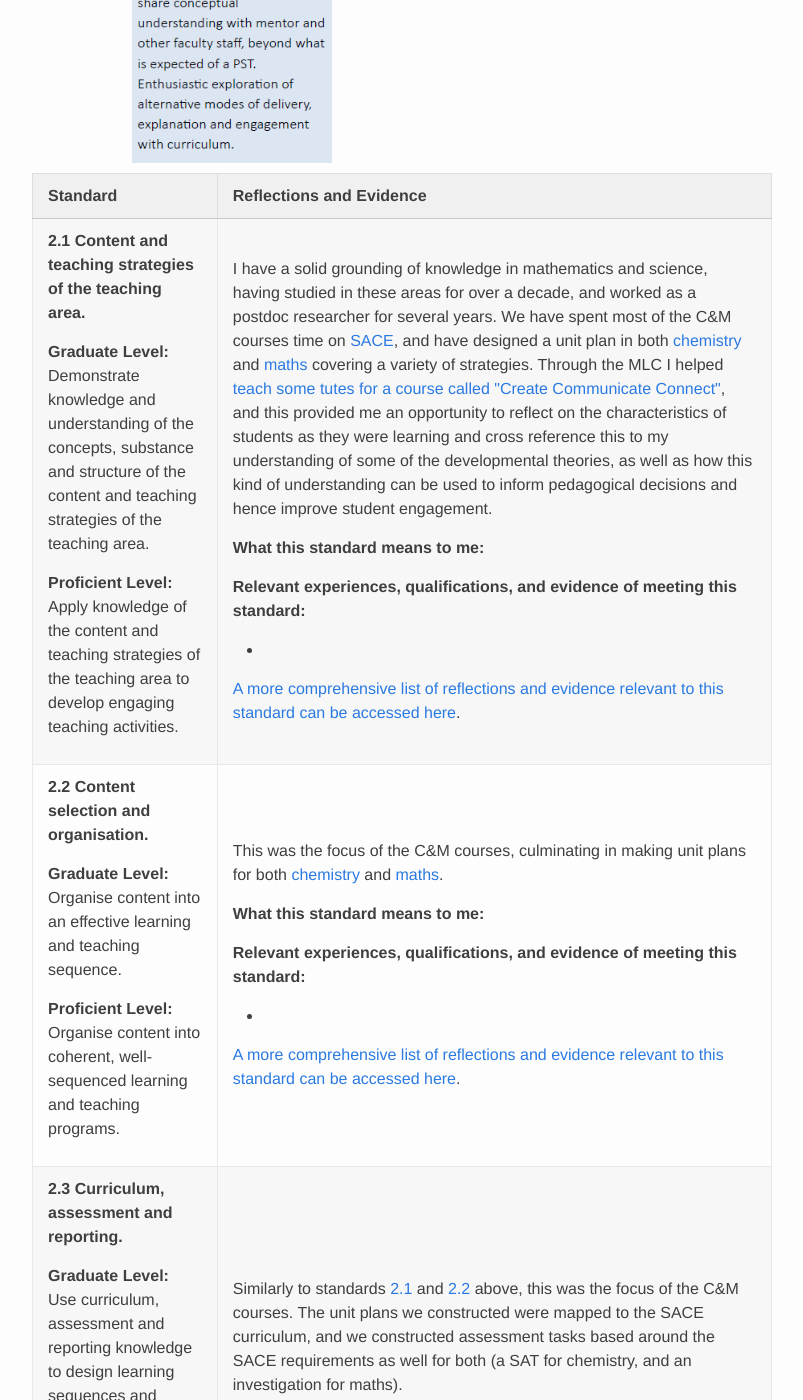
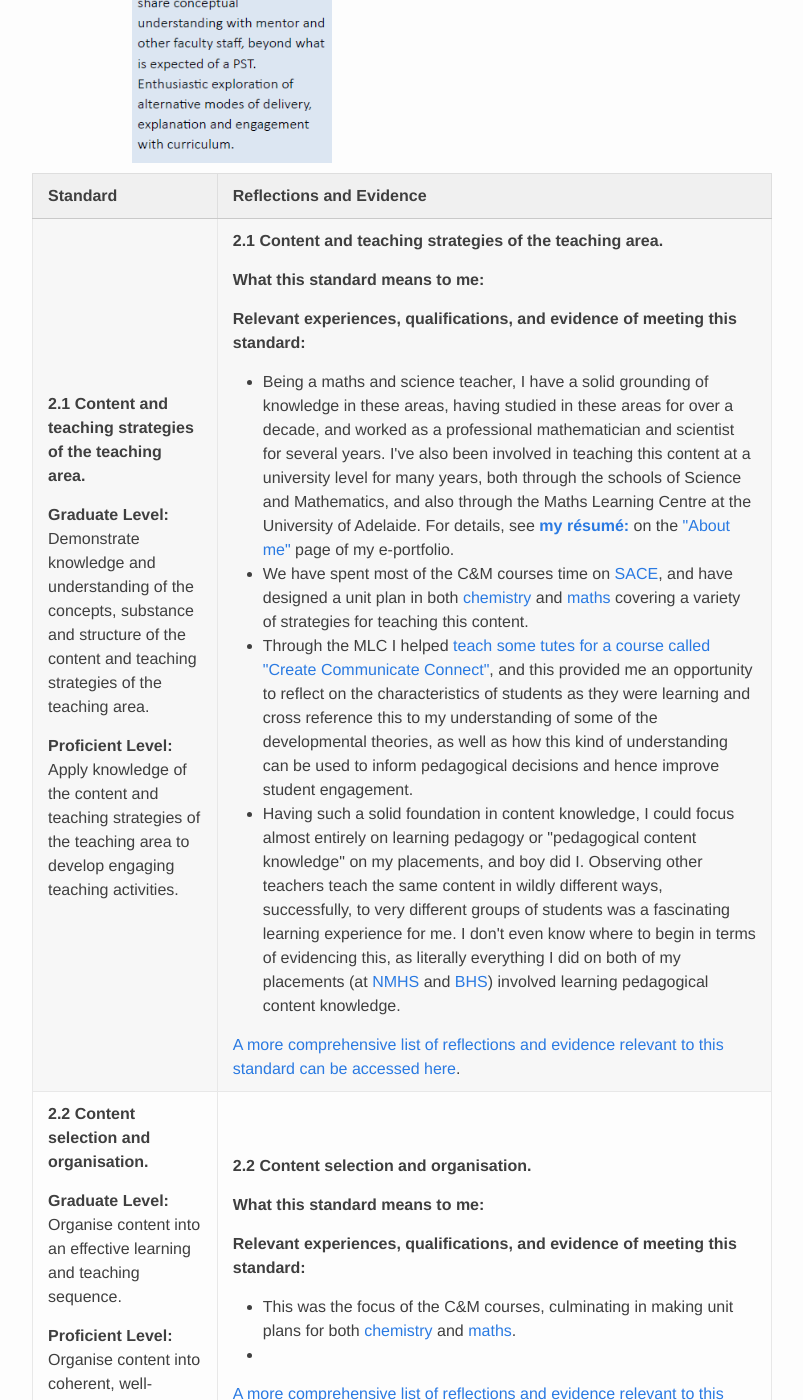
Before and after one commit to Armadilloa16/eportfolio, a Jekyll site: the page built from apst.html, in a window 1280 px wide and 1400 px high, scrolled down 9246 px. Shown: the whole window, without its empty margins (238-1041 px from the left). Built offline with Jekyll 4.4.1, drawn with Linux system fonts in a browser that asks for light colours; some of the changed text lies outside the part shown.

Commit message:
First pass on APST 2, MVP of 2.1

```diff
--- a/apst.html
+++ b/apst.html
@@ -346,14 +346,19 @@ Feedback I received from my mentor teachers:
 		<p><strong>Proficient Level:</strong> Apply knowledge of the content and teaching strategies of the teaching area to develop engaging teaching activities.</p>
 	</td>
     <td>
-
-		<p>I have a solid grounding of knowledge in mathematics and science, having studied in these areas for over a decade, and worked as a postdoc researcher for several years. We have spent most of the C&M courses time on <a href="{{ site.baseurl }}{% post_url 2018-02-01-sace %}">SACE</a>, and have designed a unit plan in both <a href="{{ site.baseurl }}{% post_url 2018-03-30-chem-topic-folio %}">chemistry</a> and <a href="{{ site.baseurl }}{% post_url 2018-03-23-maths-unit-plan %}">maths</a> covering a variety of strategies. Through the MLC I helped <a href="{{ site.baseurl }}{% post_url 2018-05-02-ccc-tutes %}">teach some tutes for a course called "Create Communicate Connect"</a>, and this provided me an opportunity to reflect on the characteristics of students as they were learning and cross reference this to my understanding of some of the developmental theories, as well as how this kind of understanding can be used to inform pedagogical decisions and hence improve student engagement.</p>
+		<p><strong>2.1 Content and teaching strategies of the teaching area.</strong></p>
 
 		<p><strong>What this standard means to me:</strong> </p>
 
 		<p><strong>Relevant experiences, qualifications, and evidence of meeting this standard:</strong>
 		<ul>
-			<li></li>
+			<li>Being a maths and science teacher, I have a solid grounding of knowledge in these areas, having studied in these areas for over a decade, and worked as a professional mathematician and scientist for several years. I've also been involved in teaching this content at a university level for many years, both through the schools of Science and Mathematics, and also through the Maths Learning Centre at the University of Adelaide. For details, see <a href="#cv"><strong>my r&eacutesum‌&eacute:</strong></a> on the <a href="{{ site.baseurl }}/">"About me"</a> page of my e-portfolio.</li>
+
+			<li>We have spent most of the C&M courses time on <a href="{{ site.baseurl }}{% post_url 2018-02-01-sace %}">SACE</a>, and have designed a unit plan in both <a href="{{ site.baseurl }}{% post_url 2018-03-30-chem-topic-folio %}">chemistry</a> and <a href="{{ site.baseurl }}{% post_url 2018-03-23-maths-unit-plan %}">maths</a> covering a variety of strategies for teaching this content.</li>
+
+			<li>Through the MLC I helped <a href="{{ site.baseurl }}{% post_url 2018-05-02-ccc-tutes %}">teach some tutes for a course called "Create Communicate Connect"</a>, and this provided me an opportunity to reflect on the characteristics of students as they were learning and cross reference this to my understanding of some of the developmental theories, as well as how this kind of understanding can be used to inform pedagogical decisions and hence improve student engagement.</li>
+
+			<li>Having such a solid foundation in content knowledge, I could focus almost entirely on learning pedagogy or "pedagogical content knowledge" on my placements, and boy did I. Observing other teachers teach the same content in wildly different ways, successfully, to very different groups of students was a fascinating learning experience for me. I don't even know where to begin in terms of evidencing this, as literally everything I did on both of my placements (at <a href="{{ site.baseurl }}/category/nmhsPlacement">NMHS</a> and <a href="{{ site.baseurl }}/category/bhsPlacement">BHS</a>) involved learning pedagogical content knowledge.</li>
 		</ul>
 		</p>
 
@@ -375,13 +380,14 @@ Feedback I received from my mentor teachers:
 		<p><strong>Proficient Level:</strong> Organise content into coherent, well-sequenced learning and teaching programs.</p>
 	</td>
     <td>
-
-		<p>This was the focus of the C&M courses, culminating in making unit plans for both <a href="{{ site.baseurl }}{% post_url 2018-03-30-chem-topic-folio %}">chemistry</a> and <a href="{{ site.baseurl }}{% post_url 2018-03-23-maths-unit-plan %}">maths</a>.</p>
+		<p><strong>2.2 Content selection and organisation.</strong></p>
 
 		<p><strong>What this standard means to me:</strong> </p>
 
 		<p><strong>Relevant experiences, qualifications, and evidence of meeting this standard:</strong>
 		<ul>
+			<li>This was the focus of the C&M courses, culminating in making unit plans for both <a href="{{ site.baseurl }}{% post_url 2018-03-30-chem-topic-folio %}">chemistry</a> and <a href="{{ site.baseurl }}{% post_url 2018-03-23-maths-unit-plan %}">maths</a>.</li>
+
 			<li></li>
 		</ul>
 		</p>
@@ -404,13 +410,14 @@ Feedback I received from my mentor teachers:
 		<p><strong>Proficient Level:</strong> Design and implement learning and teaching programs using knowledge of curriculum, assessment and reporting requirements.</p>
 	</td>
     <td>
-
-		<p>Similarly to standards <a href="{{ site.baseurl }}/apst/#2-1">2.1</a> and <a href="{{ site.baseurl }}/apst/#2-2">2.2</a> above, this was the focus of the C&M courses. The unit plans we constructed were mapped to the SACE curriculum, and we constructed assessment tasks based around the SACE requirements as well for both (a SAT for chemistry, and an investigation for maths). </p>
+		<p><strong>2.3 Curriculum, assessment and reporting.</strong></p>
 
 		<p><strong>What this standard means to me:</strong> </p>
 
 		<p><strong>Relevant experiences, qualifications, and evidence of meeting this standard:</strong>
 		<ul>
+			<li>Similarly to standards <a href="{{ site.baseurl }}/apst/#2-1">2.1</a> and <a href="{{ site.baseurl }}/apst/#2-2">2.2</a> above, this was the focus of the C&M courses. The unit plans we constructed were mapped to the SACE curriculum, and we constructed assessment tasks based around the SACE requirements as well for both (a SAT for chemistry, and an investigation for maths).</li>
+
 			<li></li>
 		</ul>
 		</p>
@@ -433,8 +440,7 @@ Feedback I received from my mentor teachers:
 		<p><strong>Proficient Level:</strong> Provide opportunities for students to develop understanding of and respect for Aboriginal and Torres Strait Islander histories, cultures and languages.</p>
 	</td>
     <td>
-
-		<p>I attended an <a href="{{ site.baseurl }}{% post_url 2018-05-10-aboriginality %}">Understanding Aboriginality Webinar</a></p>
+		<p><strong>2.4 Understand and respect Aboriginal and Torres Strait Islander people to promote reconciliation between Indigenous and non- Indigenous Australians.</strong></p>
 
 		<p><strong>What this standard means to me:</strong> </p>
 
@@ -462,6 +468,7 @@ Feedback I received from my mentor teachers:
 		<p><strong>Proficient Level:</strong> Apply knowledge and understanding of effective teaching strategies to support students’ literacy and numeracy achievement.</p>
 	</td>
     <td>
+		<p><strong>2.5 Literacy and numeracy strategies.</strong></p>
 
 		<p><a href="{{ site.baseurl }}{% post_url 2018-02-19-literacy-and-numeracy %}">I reflected on this in one of the ICT tasks in the core C&M course</a>.<p>
 
@@ -470,6 +477,8 @@ Feedback I received from my mentor teachers:
 		<p><strong>Relevant experiences, qualifications, and evidence of meeting this standard:</strong>
 		<ul>
 			<li>During a staff meeting in my second placement I had the opportunity to participate in a professional development unit focused literacy and numeracy strategies, for which I got <a href="{{ site.baseurl }}/files/placement/bhs/data_analysis_PD.pdf.pdf">a certificate of participation</a>.</li>
+
+			<li></li>
 		</ul>
 		</p>
 
@@ -491,13 +500,14 @@ Feedback I received from my mentor teachers:
 		<p><strong>Proficient Level:</strong> Use effective teaching strategies to integrate ICT into learning and teaching programs to make selected content relevant and meaningful.</p>
 	</td>
     <td>
-
-		<p>The entire <a href="{{ site.baseurl }}/category/ICT">ICT integration component of the core C&M course</a> was dedicated to this. One component that particularly resonated with me was <a href="{{ site.baseurl }}{% post_url 2018-03-03-gamification %}">the task on Gamification</a>.</p>
+		<p><strong>2.6 Information and Communication Technology (ICT).</strong></p>
 
 		<p><strong>What this standard means to me:</strong> </p>
 
 		<p><strong>Relevant experiences, qualifications, and evidence of meeting this standard:</strong>
 		<ul>
+			<li>The entire <a href="{{ site.baseurl }}/category/ICT">ICT integration component of the core C&M course</a> was dedicated to this. One component that particularly resonated with me was <a href="{{ site.baseurl }}{% post_url 2018-03-03-gamification %}">the task on Gamification</a>.</li>
+
 			<li></li>
 		</ul>
 		</p>
```
